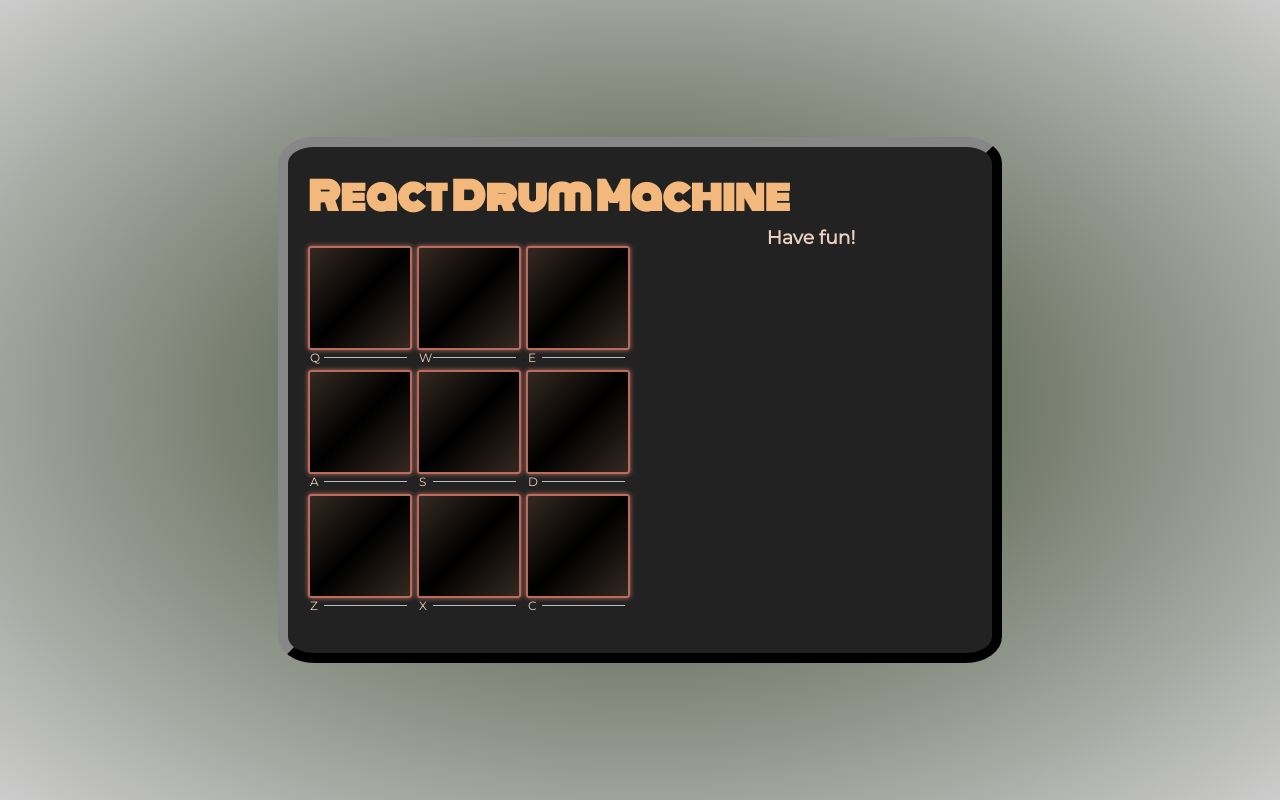
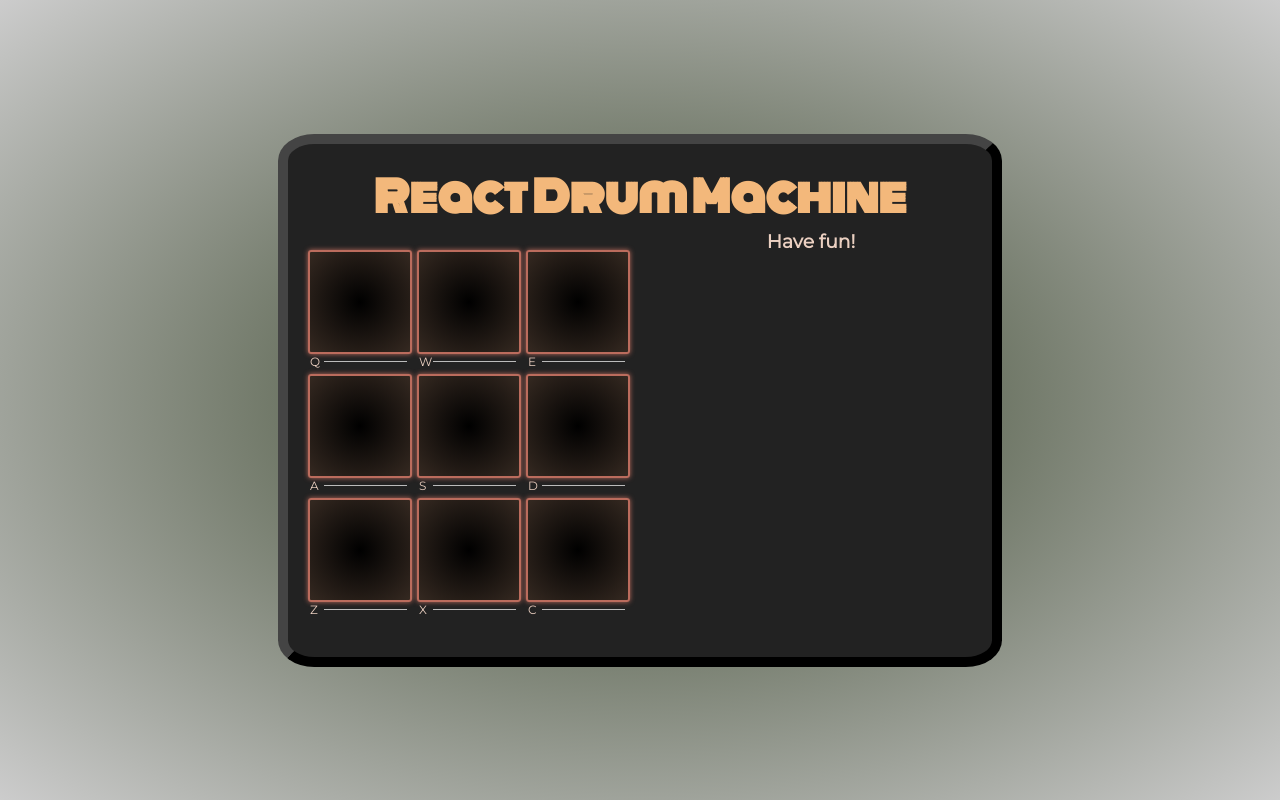
Before and after one commit to bszyk/react-drum-machine, a React (Create React App) app: page / in a window 1280 px wide. Built offline with nearby package versions, Linux system fonts and the light colour scheme.

Commit message:
added styles to drumpads on click & keypress

```diff
--- a/src/App.css
+++ b/src/App.css
@@ -5,6 +5,11 @@
   --title-color: #f3b87b;
   --pad-outline-color: #bb6c5d;
   --font-color: #ebd0c1;
+
+  --pad-color-1: #4182bc;
+  --pad-color-2: #fae679;
+  --pad-color-3: #7da75e;
+  --pad-color-4: #e45356;
 }
 
 * {
@@ -36,7 +41,7 @@ body {
 }
 
 .container {
-  border: 10px outset #333;
+  border: 10px outset #444;
   border-radius: 5%;
   background-color: #222;
 
@@ -54,10 +59,12 @@ body {
   grid-row: 1 / 2;
   grid-column: 1 / 3;
 
-  font-size: 38px;
+  font-size: 42px;
 
   color: var(--title-color);
   font-family: 'Monoton', cursive;
+
+  text-align: center;
 }
 
 .drum-pads {
@@ -76,23 +83,96 @@ body {
   height: 100px;
   width: 100px;
 
-  background-image: linear-gradient(
-    to bottom right,
-    var(--pad-bg-color),
-    #000,
-    var(--pad-bg-color)
-  );
+  background-image: radial-gradient(#000, var(--pad-bg-color));
   border: 2px solid var(--pad-outline-color);
   box-shadow: 0px 0px 5px var(--pad-outline-color);
 
   display: flex;
-  flex-direction: column;
-  justify-content: space-between;
+  justify-content: center;
   align-items: center;
+
+  transition: all 0.3s;
+
+  position: relative;
+  overflow: hidden;
 }
 
-.drum-pad:hover {
-  opacity: 0.6;
+.drum-pad-circle {
+  position: absolute;
+
+  width: 0;
+  height: 0;
+
+  border-radius: 50%;
+  background-color: aliceblue;
+
+  transition: all 0.1s;
+}
+
+.drum-pad-circle.color-1 {
+  background-image: radial-gradient(var(--font-color), var(--pad-color-1));
+
+  width: 150px;
+  height: 150px;
+}
+
+.drum-pad-circle.color-2 {
+  background-image: radial-gradient(var(--font-color), var(--pad-color-2));
+
+  width: 150px;
+  height: 150px;
+}
+
+.drum-pad-circle.color-3 {
+  background-image: radial-gradient(var(--font-color), var(--pad-color-3));
+
+  width: 150px;
+  height: 150px;
+}
+
+.drum-pad-border-color-1 {
+  border-color: var(--pad-color-1);
+  box-shadow: 0px 0px 10px var(--pad-color-1);
+}
+
+.drum-pad-border-color-2 {
+  border-color: var(--pad-color-2);
+  box-shadow: 0px 0px 10px var(--pad-color-2);
+}
+
+.drum-pad-border-color-3 {
+  border-color: var(--pad-color-3);
+  box-shadow: 0px 0px 10px var(--pad-color-3);
+}
+
+.drum-pad.color-1:hover {
+  opacity: 0.9;
+  cursor: pointer;
+
+  border-color: var(--pad-color-1);
+  box-shadow: 0px 0px 5px var(--pad-color-1);
+
+  background-image: radial-gradient(var(--font-color), var(--pad-color-1));
+}
+
+.drum-pad.color-2:hover {
+  opacity: 0.9;
+  cursor: pointer;
+
+  border-color: var(--pad-color-2);
+  box-shadow: 0px 0px 5px var(--pad-color-2);
+
+  background-image: radial-gradient(var(--font-color), var(--pad-color-2));
+}
+
+.drum-pad.color-3:hover {
+  opacity: 0.9;
+  cursor: pointer;
+
+  border-color: var(--pad-color-3);
+  box-shadow: 0px 0px 5px var(--pad-color-3);
+
+  background-image: radial-gradient(var(--font-color), var(--pad-color-3));
 }
 
 .drum-pad-description {
--- a/src/App.js
+++ b/src/App.js
@@ -13,11 +13,24 @@ function App() {
 
   const padClick = (e) => {
     // identify the corresponding audio element's id
-    let currentPad = e.target.firstChild.id;
+    let keypress = e.target.firstChild.id;
     // use the id variable to grab the audio tag and play audio
-    document.getElementById(currentPad).play();
+    document.getElementById(keypress).play();
     // display the name of the audio by accessing the target div's id
+    let drumPadDiv = e.target;
+    //
     setDisplay(e.target.id.replace(/_/g, ' '));
+
+    let circle = document.getElementById(`circle-${keypress}`);
+    let colorClassNum = circle.dataset.color;
+
+    circle.classList.add(colorClassNum);
+    drumPadDiv.classList.add(`drum-pad-border-${colorClassNum}`);
+
+    setTimeout(() => {
+      circle.classList.remove(circle.dataset.color);
+      drumPadDiv.classList.remove(`drum-pad-border-${colorClassNum}`);
+    }, 200);
   };
 
   const handleKeyPress = (e) => {
@@ -26,13 +39,26 @@ function App() {
     // Check if keypress is within the acceptable array
     if (keycodes.includes(e.keyCode)) {
       // If yes, identify the key pressed as a String
-      let audioId = String.fromCharCode(e.keyCode);
+      let keypress = String.fromCharCode(e.keyCode);
       // Grab the appropriate audio tag using the the above variable
-      let audio = document.getElementById(audioId);
+      let audio = document.getElementById(keypress);
       // then play audio
       audio.play();
+      //
+      let parentDiv = audio.parentNode;
       // display the name of the audio by accessing the id of the parent div
-      setDisplay(audio.parentNode.id.replace(/_/g, ' '));
+      setDisplay(parentDiv.id.replace(/_/g, ' '));
+
+      let circle = document.getElementById(`circle-${keypress}`);
+      let colorClassNum = circle.dataset.color;
+
+      circle.classList.add(colorClassNum);
+      parentDiv.classList.add(`drum-pad-border-${colorClassNum}`);
+
+      setTimeout(() => {
+        circle.classList.remove(circle.dataset.color);
+        parentDiv.classList.remove(`drum-pad-border-${colorClassNum}`);
+      }, 200);
     }
   };
 
--- a/src/components/DrumPad.js
+++ b/src/components/DrumPad.js
@@ -1,10 +1,15 @@
 import React from 'react';
 
-function DrumPad({ description, padClick, keypress, audioSrc }) {
+function DrumPad({ description, padClick, keypress, audioSrc, color }) {
   return (
     <div className='drum-pad-container'>
-      <div className='drum-pad' id={description} onClick={padClick}>
+      <div className={`drum-pad ${color}`} id={description} onClick={padClick}>
         <audio className='clip' id={keypress} src={audioSrc}></audio>
+        <div
+          className='drum-pad-circle'
+          id={`circle-${keypress}`}
+          data-color={color}
+        ></div>
       </div>
       <div className='drum-pad-description'>
         <p className='drum-pad-key'>{keypress}</p>
--- a/src/components/DrumPads.js
+++ b/src/components/DrumPads.js
@@ -11,6 +11,8 @@ const DrumPads = ({ drumLibrary, padClick }) => {
           padClick={padClick}
           keypress={drumPad.keypress}
           audioSrc={drumPad.src}
+          // determines pad color by index
+          color={i <= 2 ? 'color-1' : i >= 3 && i <= 5 ? 'color-2' : 'color-3'}
         />
       ))}
     </div>
```
